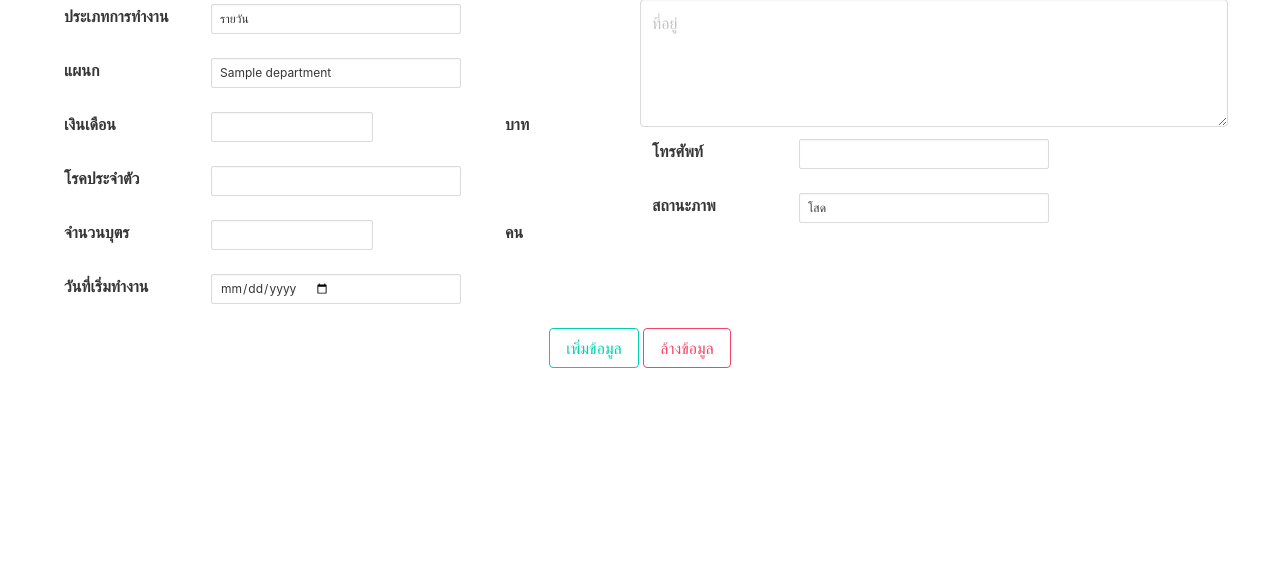
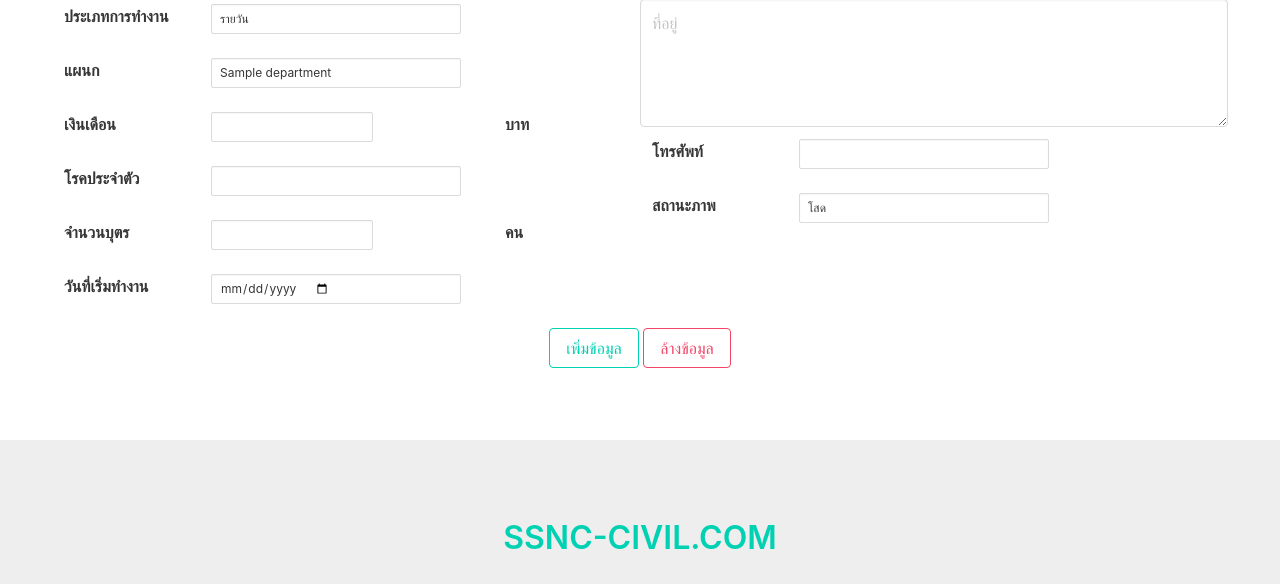
Before and after one commit to miw1513/ssnc, a PHP site: page /insert_employees.php in a window 1280 px wide. Shown: the part 378-962 px from the top of the page. Before the commit the page ends 746 px from the top, so only its background shows below. Run offline with PHP 8.4, Linux system fonts and the light colour scheme; tables that the repository leaves empty or names only in its code hold one stand-in row (values such as "Sample post"); some libraries are stand-ins or nearby versions.

Commit message:
แก้เสร็จละ

```diff
--- a/insert_employees.php
+++ b/insert_employees.php
@@ -188,6 +188,7 @@
       <center><input type="submit" name="submit" value="เพิ่มข้อมูล" class="button is-primary is-outlined"> <input type="reset" value="ล้างข้อมูล" class="button is-primary is-outlined is-danger">
     </div>
     </form>
+    <br><br><br>
     <?php
     if ($_POST) {
 
--- a/template/footer.php
+++ b/template/footer.php
@@ -1,7 +1,8 @@
-<footer class="footer" style="background-color: #ffffff">
-  <div class="container">
+<footer class="footer" style="background-color: #eeeeee;height : 80px">
+  <div class="container" >
     <div class="content has-text-centered">
-
+        <p><h1 style="color : #00d1b2">SSNC-CIVIL.COM</h1></p>
     </div>
   </div>
+
 </footer>
```
